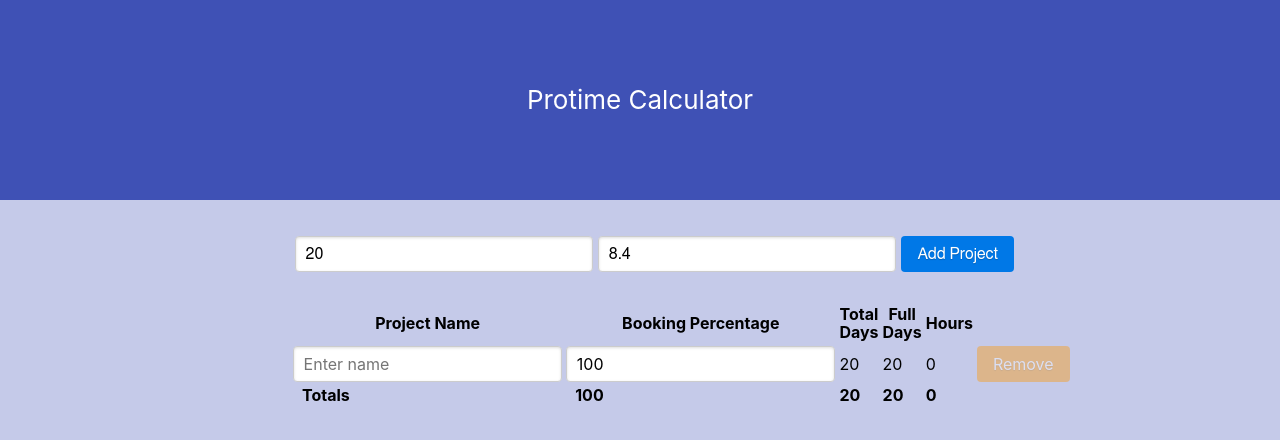
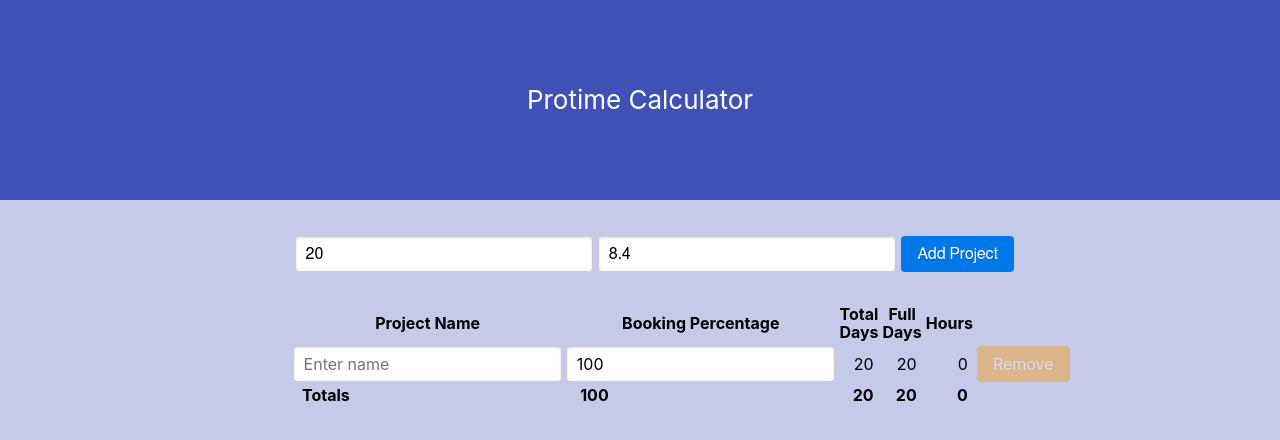
Before and after one commit to tjunghans/protime, a React (Create React App) app: page / in a window 1280 px wide. Shown: the top 440 px of the page. Built offline with nearby package versions, Linux system fonts and the light colour scheme.

Commit message:
feat: improve table col layout

```diff
--- a/src/Protime.scss
+++ b/src/Protime.scss
@@ -11,10 +11,30 @@
     }
   }
 
+  td {
+    div {
+      padding: 0 5px;
+    }
+  }
+
+  tr {
+    td:nth-of-type(3),
+    td:nth-of-type(4),
+    td:nth-of-type(5) {
+      div {
+        text-align: right;
+      }
+    }
+  }
+
   .config {
-    :nth-child(n+1) {
+    :nth-child(n + 1) {
       margin-left: 5px;
     }
     margin-bottom: 30px;
   }
+
+  .invalid {
+    color: #f44336;
+  }
 }
--- a/src/Protime.tsx
+++ b/src/Protime.tsx
@@ -55,6 +55,34 @@ export class Protime extends React.Component<{}, ProtimeState> {
         };
       }
     );
+
+    const totalPercent = calculatedProjectTimes.reduce(
+      (totalPercent, { percent }) => {
+        return totalPercent + Number(percent);
+      },
+      0
+    );
+
+    const totalTotalDays = calculatedProjectTimes.reduce(
+      (totalTotalDays, { totalDays }) => {
+        return totalTotalDays + Number(totalDays);
+      },
+      0
+    );
+
+    const totalFullDays = calculatedProjectTimes.reduce(
+      (totalFullDays, { fullDays }) => {
+        return totalFullDays + Number(fullDays);
+      },
+      0
+    );
+
+    const totalHours =
+      Math.round(
+        calculatedProjectTimes.reduce((totalHours, { hours }) => {
+          return totalHours + Number(hours);
+        }, 0) * 100
+      ) / 100;
 
     return (
       <div className="Protime">
@@ -123,35 +151,18 @@ export class Protime extends React.Component<{}, ProtimeState> {
                 <tr>
                   <td>Totals</td>
                   <td>
-                    {calculatedProjectTimes.reduce(
-                      (totalPercent, { percent }) => {
-                        return totalPercent + Number(percent);
-                      },
-                      0
-                    )}
+                    <div className={totalPercent !== 100 ? "invalid" : ""}>
+                      {totalPercent}
+                    </div>
                   </td>
                   <td>
-                    {calculatedProjectTimes.reduce(
-                      (totalTotalDays, { totalDays }) => {
-                        return totalTotalDays + Number(totalDays);
-                      },
-                      0
-                    )}
+                    <div>{totalTotalDays}</div>
                   </td>
                   <td>
-                    {calculatedProjectTimes.reduce(
-                      (totalFullDays, { fullDays }) => {
-                        return totalFullDays + Number(fullDays);
-                      },
-                      0
-                    )}
+                    <div>{totalFullDays}</div>
                   </td>
                   <td>
-                    {Math.round(
-                      calculatedProjectTimes.reduce((totalHours, { hours }) => {
-                        return totalHours + Number(hours);
-                      }, 0) * 100
-                    ) / 100}
+                    <div>{totalHours}</div>
                   </td>
                 </tr>
               </tfoot>
--- a/src/ProtimeRow.tsx
+++ b/src/ProtimeRow.tsx
@@ -34,13 +34,13 @@ export class ProtimeRow extends React.Component<ProtimeRowProps> {
           />
         </td>
         <td>
-          <span>{totalDays}</span>
+          <div>{totalDays}</div>
         </td>
         <td>
-          <span>{fullDays}</span>
+          <div>{fullDays}</div>
         </td>
         <td>
-          <span>{Math.round(Number(hours) * 100) / 100}</span>
+          <div>{Math.round(Number(hours) * 100) / 100}</div>
         </td>
         <td>
           <button
```
Also changed, not shown: 1 other file (tests, documents, lock files or other folders).
